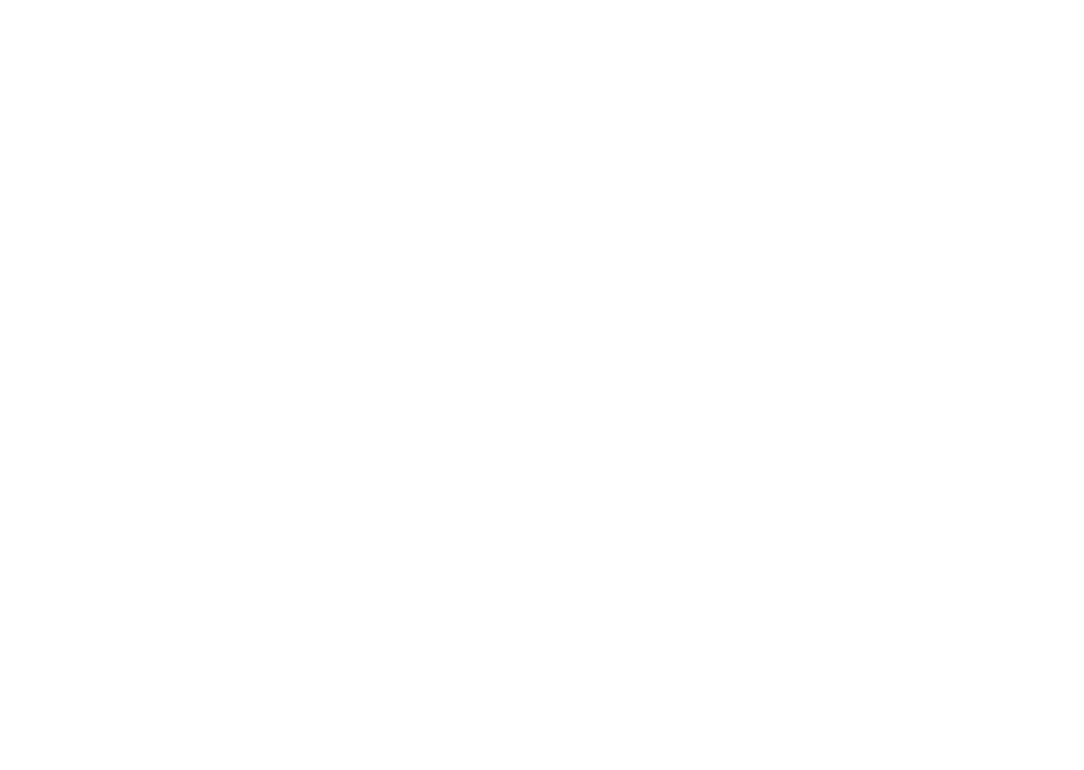
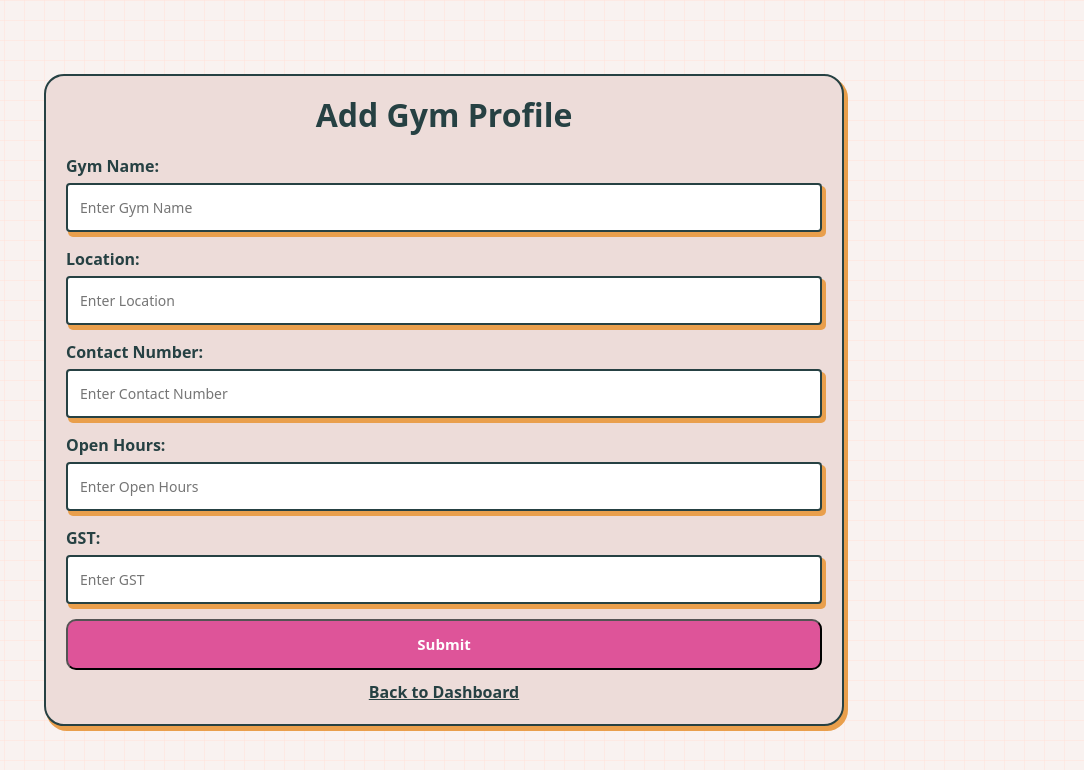
Before and after one commit to suryansh2206/Gym-Intellect, a React (Create React App) app in the folder React_App/: page /addGymProfile in a window 1280 px wide. Before the commit this address had no page. Shown: the top 770 px of the page, without its empty margins (196-1280 px from the left). Built offline with nearby package versions, Linux system fonts and the light colour scheme; sample sign-in values are in the browser's storage.

Commit message:
add gym profile functionality added

```diff
--- a/React_App/src/App.js
+++ b/React_App/src/App.js
@@ -1,4 +1,5 @@
 import { Route, Routes, Navigate } from "react-router-dom"; // Import Navigate for redirection
+import AddGymProfile from "./Components/Pages/AddGymProfile"; // Import AddGymProfile component
 import "./App.css";
 import LoginForm from "./Components/Authentication/LoginForm";
 import { useSelector } from "react-redux"; // Import useSelector to access the Redux state
@@ -20,13 +21,19 @@
 
       {/* Protected Route */}
       <Route
-        path="/homeOwner"
+        path="/ownerDashboard"
         element={
           isAuthenticated ? <HomeOwner /> : <Navigate to="/login" replace />
         }
       />
       <Route
-        path="/homeMember"
+        path="/addGymProfile"
+        element={
+          isAuthenticated ? <AddGymProfile /> : <Navigate to="/login" replace />
+        }
+      />
+      <Route
+        path="/memberDashboard"
         element={
           isAuthenticated ? <HomeMember /> : <Navigate to="/login" replace />
         }
--- a/React_App/src/Components/Authentication/LoginForm.js
+++ b/React_App/src/Components/Authentication/LoginForm.js
@@ -102,8 +102,8 @@
         const redirectPath =
           {
             ADMIN: "/adminDashboard",
-            GYM_OWNER: "/homeOwner",
-            MEMBER: "/homeMember",
+            GYM_OWNER: "/ownerDashboard",
+            MEMBER: "/memberDashboard",
           }[userData.role] || "/";
 
         navigate(redirectPath);
--- /dev/null
+++ b/React_App/src/Components/Pages/AddGymProfile.css
@@ -0,0 +1,108 @@
+/* Add Gym Profile Styles */
+.add-gym-profile-container {
+  display: flex;
+  align-items: center;
+  justify-content: center;
+  min-height: 100vh;
+  background-color: #f9f2f0; /* Lighter shade of #EDDCD9 */
+  background-image: linear-gradient(
+      rgba(255, 228, 220, 0.6) 1px,
+      transparent 1px
+    ),
+    linear-gradient(90deg, rgba(255, 228, 220, 0.6) 1px, transparent 1px);
+  background-size: 20px 20px; /* Adjust the size for subtlety */
+}
+
+.add-gym-profile-wrapper {
+  background-color: #eddcd9;
+  border: 2px solid #264143;
+  border-radius: 20px;
+  box-shadow: 3px 4px 0px 1px #e99f4c;
+  padding: 20px;
+  width: 100%;
+  max-width: 800px; /* Double the width of the login form */
+  text-align: center;
+}
+
+.add-gym-profile-wrapper h2 {
+  color: #264143;
+  font-weight: 900;
+  margin-bottom: 20px;
+}
+
+.add-gym-form-group {
+  margin-bottom: 15px;
+  display: flex;
+  flex-direction: column; /* Stack label and input vertically */
+  align-items: flex-start; /* Ensure left alignment */
+}
+
+.add-gym-form-group label {
+  display: block;
+  margin-bottom: 5px;
+  font-weight: 600;
+  color: #264143;
+  text-align: left; /* Explicitly set text alignment to left */
+}
+
+.add-gym-form-group input,
+.add-gym-form-group textarea {
+  width: 100%; /* Double the width of the input fields */
+  padding: 12px;
+  border: 2px solid #264143;
+  border-radius: 4px;
+  box-shadow: 3px 4px 0px 1px #e99f4c;
+  font-size: 14px;
+}
+
+.add-gym-form-group input:focus,
+.add-gym-form-group textarea:focus {
+  outline: none;
+  box-shadow: 1px 2px 0px 0px #e99f4c;
+}
+
+.add-gym-btn {
+  width: 100%;
+  padding: 12px;
+  background-color: #de5499;
+  color: white;
+  border-radius: 10px;
+  font-weight: bold;
+  font-size: 15px;
+  cursor: pointer;
+}
+
+.add-gym-btn:hover {
+  opacity: 0.9;
+}
+
+.error-message {
+  color: #dc3545;
+  font-size: 0.9rem;
+  margin-top: 0.25rem;
+}
+
+/* .nav-link {
+  color: #264143;
+  font-weight: bold;
+  cursor: pointer;
+  margin-top: 10px;
+  display: inline-block;
+} */
+
+/* Styling for the Back to Dashboard link */
+.dashboard-link {
+  color: #264143;
+  font-weight: bold;
+  cursor: pointer;
+  margin-top: 10px;
+  display: inline-block;
+}
+
+.error-message {
+  color: #ff0000;
+  margin-bottom: 15px;
+  padding: 10px;
+  background-color: #ffe6e6;
+  border-radius: 4px;
+}
--- a/React_App/src/Components/Pages/AddGymProfile.js
+++ b/React_App/src/Components/Pages/AddGymProfile.js
@@ -0,0 +1,159 @@
+import React, { useState } from "react";
+import { Link, useNavigate } from "react-router-dom";
+import { useSelector } from "react-redux";
+import "./AddGymProfile.css";
+
+const AddGymProfile = () => {
+  const [formData, setFormData] = useState({
+    gymName: "",
+    location: "",
+    contact: "",
+    openHours: "",
+    gst: "",
+  });
+
+  const isAuthenticated = useSelector((state) => state.auth.isAuthenticated);
+  const userId = useSelector((state) => state.auth.userId);
+
+  console.log("Authenticated:", isAuthenticated);
+  console.log("User ID:", userId);
+
+  const [errorMessage, setErrorMessage] = useState("");
+  const [isSubmitting, setIsSubmitting] = useState(false);
+  const navigate = useNavigate();
+
+  const handleChange = (e) => {
+    const { name, value } = e.target;
+    setFormData({ ...formData, [name]: value });
+  };
+
+  const handleSubmit = async (e) => {
+    e.preventDefault();
+    setIsSubmitting(true);
+    setErrorMessage("");
+
+    if (!isAuthenticated || !userId) {
+      setErrorMessage("Authentication required. Please log in.");
+      return;
+    }
+
+    // Log the data being sent in the POST request
+    console.log("Data being sent:", {
+      ...formData,
+      userId: userId,
+    });
+
+    try {
+      const response = await fetch(
+        "http://localhost:8081/api/gym-profile/create",
+        {
+          method: "POST",
+          headers: {
+            "Content-Type": "application/json",
+            // No need for Authorization header if using Redux for auth
+          },
+          body: JSON.stringify({
+            ...formData,
+            userId: userId,
+          }),
+        }
+      );
+
+      if (!response.ok) {
+        const errorData = await response.json();
+        throw new Error(errorData.message || "Failed to create gym profile");
+      }
+
+      // Alert box for successful submission
+      alert("Gym profile created successfully!");
+
+      // Redirect to dashboard after successful creation
+      navigate("/ownerDashboard");
+    } catch (error) {
+      setErrorMessage(
+        error.message || "An error occurred while saving gym profile"
+      );
+    } finally {
+      setIsSubmitting(false);
+    }
+  };
+
+  return (
+    <div className="add-gym-profile-container">
+      <div className="add-gym-profile-wrapper">
+        <h2>Add Gym Profile</h2>
+        {errorMessage && <div className="error-message">{errorMessage}</div>}
+        <form onSubmit={handleSubmit}>
+          <div className="add-gym-form-group">
+            <label htmlFor="gymName">Gym Name:</label>
+            <input
+              type="text"
+              id="gymName"
+              name="gymName"
+              value={formData.gymName}
+              onChange={handleChange}
+              placeholder="Enter Gym Name"
+              required
+            />
+          </div>
+          <div className="add-gym-form-group">
+            <label htmlFor="location">Location:</label>
+            <input
+              type="text"
+              id="location"
+              name="location"
+              value={formData.location}
+              onChange={handleChange}
+              placeholder="Enter Location"
+              required
+            />
+          </div>
+          <div className="add-gym-form-group">
+            <label htmlFor="contact">Contact Number:</label>
+            <input
+              type="text"
+              id="contact"
+              name="contact"
+              value={formData.contact}
+              onChange={handleChange}
+              placeholder="Enter Contact Number"
+              required
+            />
+          </div>
+          <div className="add-gym-form-group">
+            <label htmlFor="openHours">Open Hours:</label>
+            <input
+              type="text"
+              id="openHours"
+              name="openHours"
+              value={formData.openHours}
+              onChange={handleChange}
+              placeholder="Enter Open Hours"
+              required
+            />
+          </div>
+          <div className="add-gym-form-group">
+            <label htmlFor="gst">GST:</label>
+            <input
+              type="text"
+              id="gst"
+              name="gst"
+              value={formData.gst}
+              onChange={handleChange}
+              placeholder="Enter GST"
+              required
+            />
+          </div>
+          <button type="submit" className="add-gym-btn" disabled={isSubmitting}>
+            {isSubmitting ? "Submitting..." : "Submit"}
+          </button>
+        </form>
+        <Link to="/ownerDashboard" className="dashboard-link">
+          Back to Dashboard
+        </Link>
+      </div>
+    </div>
+  );
+};
+
+export default AddGymProfile;
--- a/React_App/src/Components/Pages/HeaderOwner.js
+++ b/React_App/src/Components/Pages/HeaderOwner.js
@@ -27,7 +27,7 @@
       {/* Center: Navigation Options */}
       <div className="nav-container">
         <nav>
-          <Link to="/addGym">
+          <Link to="/addGymProfile">
             <i className="bi bi-file-earmark-text"></i> Add Gym
           </Link>
           <Link to="/dietPlan">
--- a/React_App/src/reduxStore/authSlice.js
+++ b/React_App/src/reduxStore/authSlice.js
@@ -11,6 +11,7 @@
     loginSuccess: (state, action) => {
       state.isAuthenticated = true;
       state.user = action.payload;
+      state.userId = action.payload.userId;
 
       // Save to localStorage
       localStorage.setItem("isAuthenticated", true);
```
